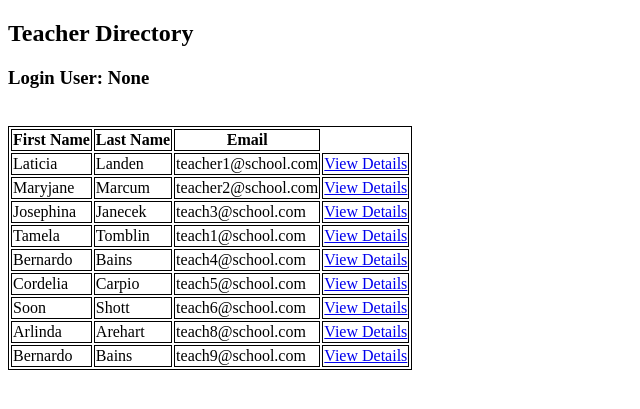
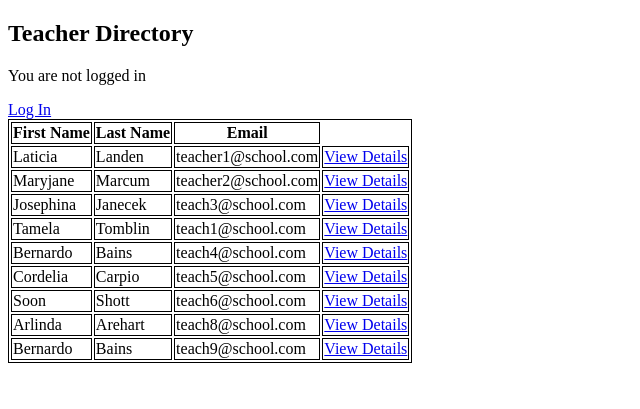
Before and after one commit to vikasdamodar/teacher_directory, a Django app: page /teachers/ in a window 1280 px wide. Shown: the top 409 px of the page, without its empty margins (0-640 px from the left). Run offline with Django 3.2, Linux system fonts and the light colour scheme; data comes from the database, SQL or seed files in the repository.

Commit message:
Update teacher_list.html

```diff
--- a/templates/teacher_list.html
+++ b/templates/teacher_list.html
@@ -31,7 +31,7 @@ table, th, td {
     </ul>
     {% else %}
     {% if user.is_authenticated %}
-    <h3> Login User: {{ user.username }} </h3>
+    <h3> Login User: {{ user.username }} <a href="{% url 'logout' %}">Log Out</a> </h3>
     <form method="POST" class="post-form" enctype="multipart/form-data">
         {% csrf_token %}
         Bulk Import Teachers
@@ -39,7 +39,8 @@ table, th, td {
         <button type="submit" class="save btn btn-default">Submit</button>
     </form>
     {% else %}
-    <h3> Login User: None </h3>
+    <p>You are not logged in</p>
+    <a href="{% url 'login' %}">Log In</a>
     {% endif %}
     </br>
     <table>
```
